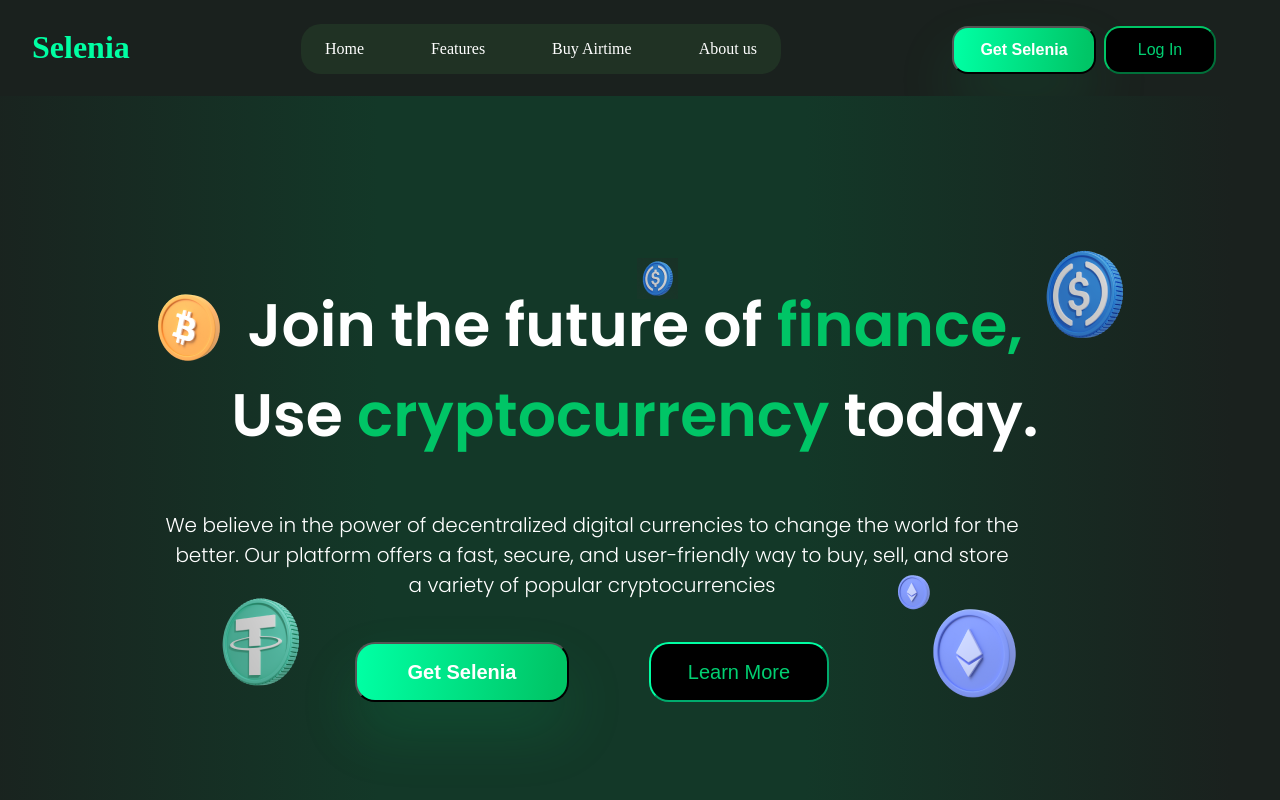
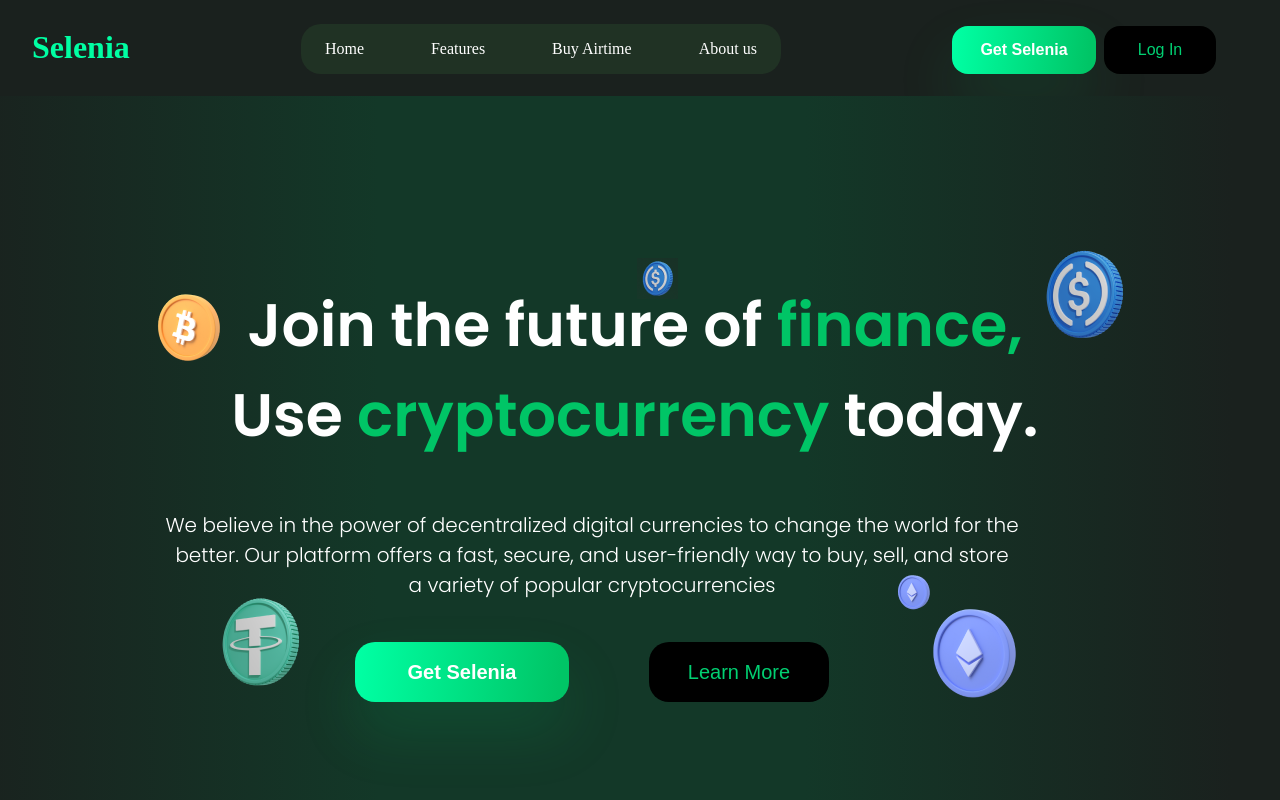
Before and after one commit to AkingboyeOluwa7/seleniaProject, a React (Create React App) app: page / in a window 1280 px wide. Shown: the top 800 px of the page. Built offline with nearby package versions, Linux system fonts and the light colour scheme.

Commit message:
Edited all buttons in the project

```diff
--- a/src/App.css
+++ b/src/App.css
@@ -70,7 +70,10 @@
   display: flex;
   column-gap: 0.5em;
 }
+  button{
+    border: none;}
 .button1 {
+  border: none;
   width: 9em;
   height: 3em;
   background: linear-gradient(275.52deg, #00c566 5.5%, #00ffa3 97.66%);
@@ -84,6 +87,7 @@
   font-weight: 600;
   color: white;
   transition: all 0.2s linear;
+
 }
 .button1:hover {
   background-color: white;
```
